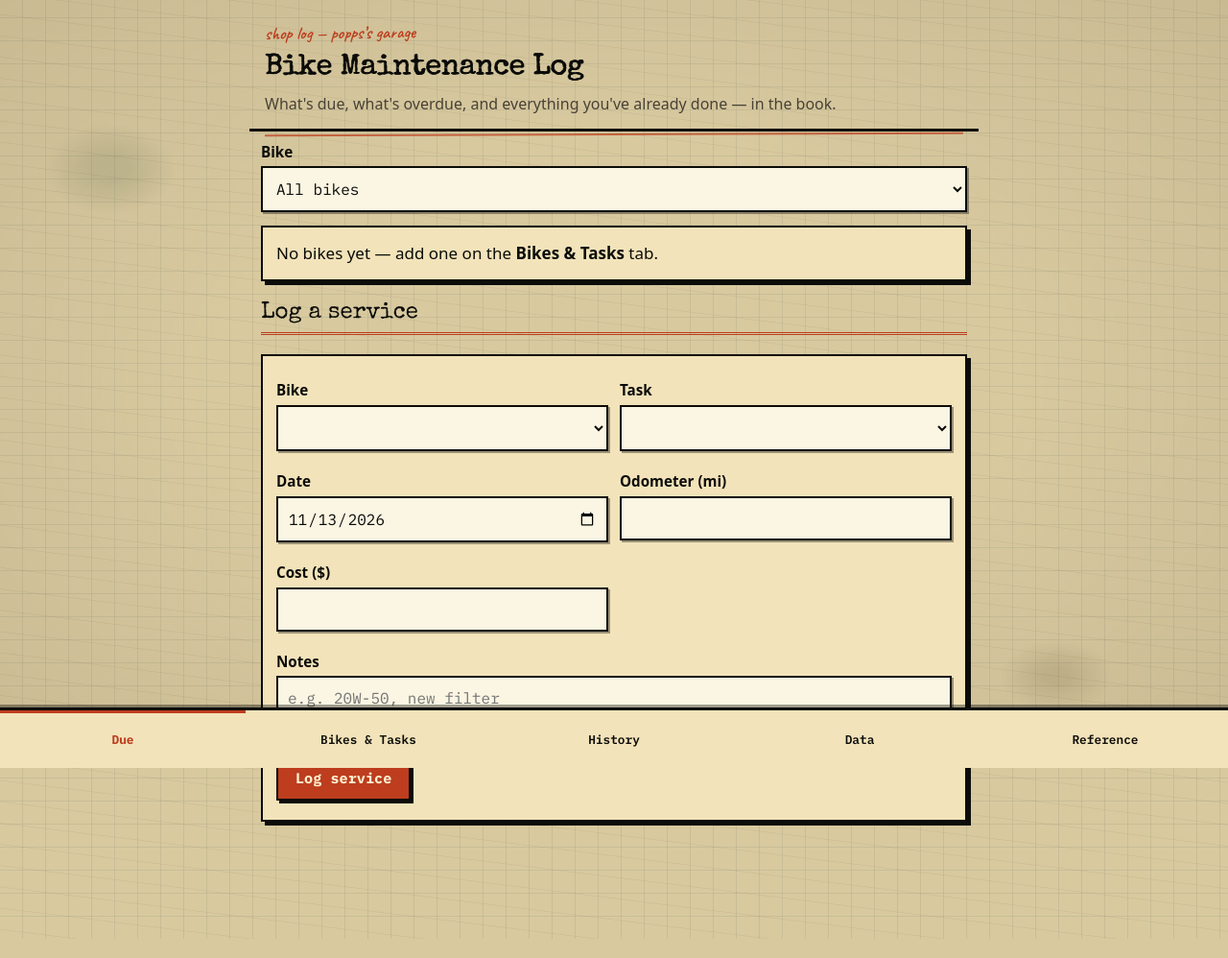
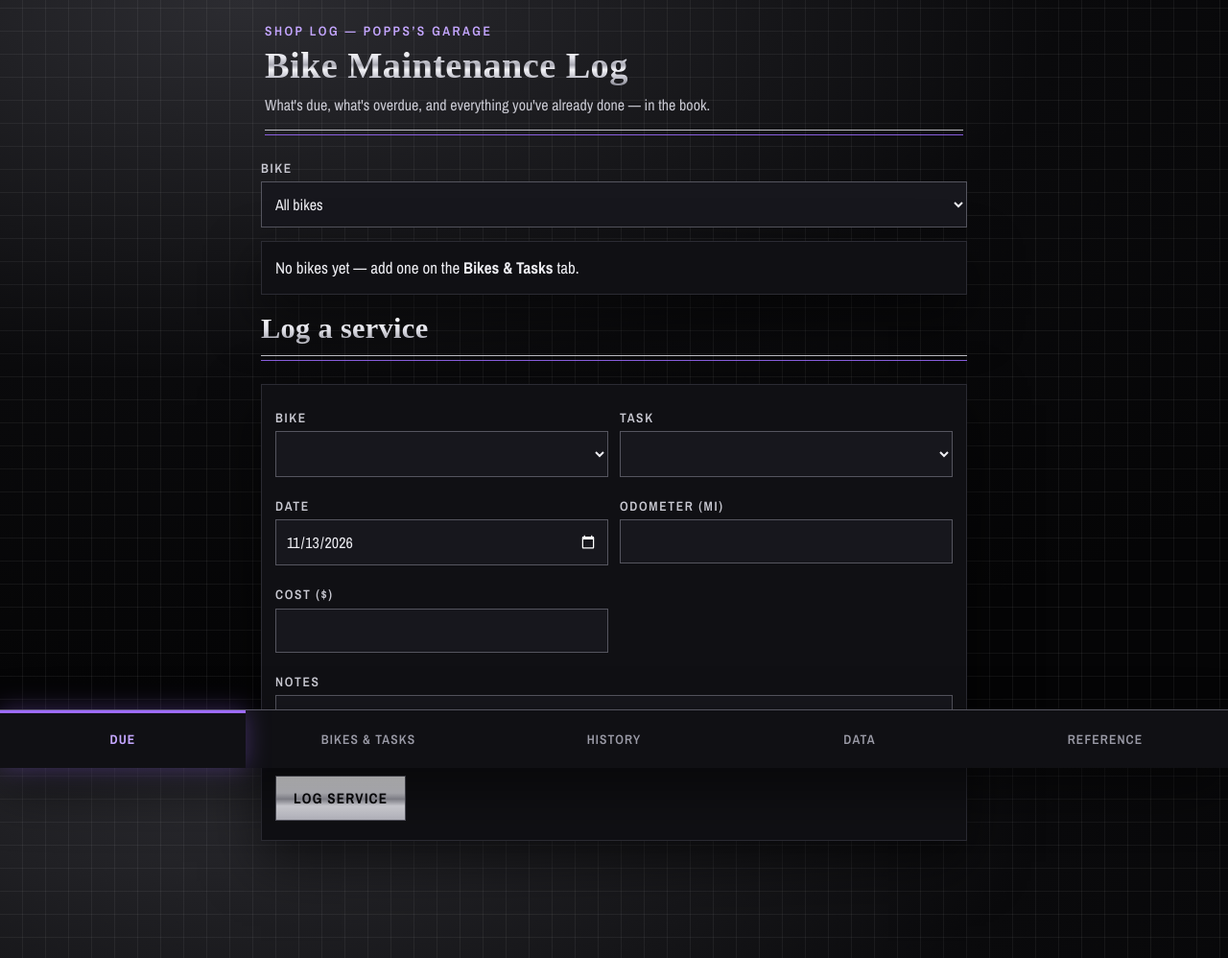
Before and after one commit to JoshuaPopps/bike-maintenance-log-pwa, a plain HTML site: page index.html in a window 1280 px wide. Shown: the whole page at 96% size. Drawn offline with nearby package versions, Linux system fonts and the light colour scheme; a web font is replaced by a local one.

Commit message:
1990 Treatment restyle: tank black, chrome, purple glow

```diff
--- a/index.html
+++ b/index.html
@@ -1,16 +1,16 @@
 <!DOCTYPE html>
-<html lang="en">
+<html lang="en" data-theme="1990">
 <head>
 <meta charset="utf-8">
 <meta name="viewport" content="width=device-width, initial-scale=1, viewport-fit=cover">
 <title>Bike Maintenance Log</title>
 <meta name="description" content="A maintenance logbook for motorcycles. Track oil, tires, primary fluid, and every other service by miles and months — and see what's due before it bites you. Works offline, data stays on your device.">
-<meta name="theme-color" content="#d8c99f">
+<meta name="theme-color" content="#070709">
 <link rel="manifest" href="manifest.webmanifest">
 <link rel="icon" href="icons/icon-192.png">
 <link rel="preconnect" href="https://fonts.googleapis.com">
 <link rel="preconnect" href="https://fonts.gstatic.com" crossorigin>
-<link href="https://fonts.googleapis.com/css2?family=Caveat:wght@600;700&family=Chivo:wght@400;600;700&family=IBM+Plex+Mono:wght@400;600;700&family=Special+Elite&display=swap" rel="stylesheet">
+<link href="https://fonts.googleapis.com/css2?family=Archivo+Narrow:wght@400;500;600;700&family=UnifrakturCook:wght@700&display=swap" rel="stylesheet">
 <link rel="stylesheet" href="styles.css">
 </head>
 <body>
--- a/styles.css
+++ b/styles.css
@@ -1,198 +1,278 @@
-/* Bike Maintenance Log — Evo Wiring Planner visual system (palette 1a):
-   warm aged-cream shop paper, blue-green graph grid, heavy black ink,
-   typewriter display type, red-wire accent. No gradients on surfaces,
-   no rounded corporate cards. Fonts fall back gracefully offline. */
-:root {
-  --bg: #d8c99f;
-  --surface: #f3e3ba;
-  --surface-2: #d7c392;
-  --field: #fbf5e3;
-  --ink: #0b0c09;
-  --muted: #484236;
-  --line: #181812;
-  --orange: #bd3d1e;      /* red-wire accent */
-  --orange-ink: #fff3d3;
-  --signal: #185a40;
-  --caution: #704b08;
-  --shadow: 7px 8px 0 rgba(16, 14, 9, .5);
-  --paper-grid: rgba(66, 91, 77, .105);
-  --smudge: rgba(67, 45, 20, .13);
-  --sketch: rgba(11, 12, 9, .38);
-  --patina: rgba(61, 83, 58, .14);
-  --paper-fiber: rgba(73, 54, 27, .055);
-  --radius: 0;
+/* Bike Maintenance Log — 1990 Treatment (1990 Softail scheme):
+   gloss tank black ledger, chrome headings and dates, dotted rules,
+   purple glow sparingly, Old English headings. Due dots in signal red.
+   No ring stains, no paper wash. */
+:root[data-theme="1990"] {
+  --bg: #070709;
+  --bg-deep: #040405;
+  --panel: #101014;
+  --panel-2: #17171d;
+  --panel-3: #1e1e26;
+  --ink: #ededf2;
+  --ink-soft: #c9c9d2;
+  --muted: #9a9aa6;
+  --line: #2b2b33;
+  --line-strong: #55555f;
+  --accent: #9d6bff;
+  --accent-bright: #c4a6ff;
+  --accent-dim: rgba(157, 107, 255, .16);
+  --signal: #e5483c;
+  --btn-ink: #0b0b0d;
+  --chip-bg: #17171d;
+  --chip-line: #3a3a44;
+  --head-color: #f2f2f6;
+  --photo-frame: #000;
+  --stripe-a: #9d6bff;
+  --stripe-b: #d9d9e0;
+  --grid-line: rgba(255, 255, 255, .055);
+  --shadow: 0 22px 55px rgba(0, 0, 0, .55);
+  --glow: 0 0 26px rgba(157, 107, 255, .34);
+  color-scheme: dark;
 }
 * { box-sizing: border-box; }
 body {
   margin: 0;
   background:
-    radial-gradient(ellipse at 9% 18%, var(--patina) 0 1.2%, transparent 4.2%),
-    radial-gradient(ellipse at 86% 72%, var(--smudge) 0 .8%, transparent 3.8%),
-    repeating-linear-gradient(7deg, transparent 0 9px, var(--paper-fiber) 9.5px 10px, transparent 10.5px 22px),
-    repeating-linear-gradient(0deg, transparent 0 23px, var(--paper-grid) 23px 24px),
-    repeating-linear-gradient(90deg, transparent 0 23px, var(--paper-grid) 23px 24px),
+    repeating-linear-gradient(0deg, transparent 0 23px, var(--grid-line) 23px 24px),
+    repeating-linear-gradient(90deg, transparent 0 23px, var(--grid-line) 23px 24px),
+    radial-gradient(120% 90% at 20% 0%, #2c2c31 0%, #0a0a0c 55%, #050506 100%),
     var(--bg);
+  background-attachment: fixed;
   color: var(--ink);
-  font-family: "Chivo", system-ui, -apple-system, "Segoe UI", Roboto, sans-serif;
+  font-family: "Archivo Narrow", system-ui, -apple-system, "Segoe UI", Roboto, sans-serif;
   font-size: 17px;
   line-height: 1.5;
   padding-bottom: 84px; /* room for the bottom nav */
 }
-body::before {
-  content: "";
-  position: fixed;
-  inset: 0;
-  z-index: -1;
-  pointer-events: none;
-  background:
-    radial-gradient(ellipse at 24% 88%, var(--patina) 0 5px, transparent 28px),
-    radial-gradient(ellipse at center, transparent 46%, rgba(65, 43, 20, .09) 100%);
-  mix-blend-mode: multiply;
+.chrome-text {
+  background: linear-gradient(180deg, #ffffff 0%, #e3e3ea 30%, #a8a8b2 48%, #f4f4f8 60%, #c6c6cf 78%, #8e8e99 100%);
+  -webkit-background-clip: text;
+  background-clip: text;
+  color: transparent;
 }
 .top {
   position: relative;
   padding: 22px 16px 14px;
   max-width: 760px;
   margin: 0 auto;
-  border-bottom: 3px solid var(--ink);
 }
 .top::after {
   content: "";
-  position: absolute;
-  left: 16px;
-  right: 16px;
-  bottom: -7px;
-  border-bottom: 2px solid var(--orange);
-  opacity: .72;
-  transform: rotate(-.2deg);
+  display: block;
+  height: 5px;
+  margin-top: 14px;
+  opacity: .85;
+  border-top: 1px solid #d9d9e0;
+  background: linear-gradient(#9d6bff, #9d6bff) 0 100% / 100% 1px no-repeat;
 }
 .eyebrow {
   margin: 0 0 6px;
-  color: var(--orange);
-  font-family: "Caveat", cursive;
-  font-size: 1.15rem;
-  transform: rotate(-.6deg);
-  transform-origin: left center;
+  color: var(--accent-bright);
+  font-family: "Archivo Narrow", system-ui, sans-serif;
+  font-weight: 600;
+  font-size: 0.85rem;
+  letter-spacing: .18em;
+  text-transform: uppercase;
 }
 .top h1 {
   margin: 0;
-  font-family: "Special Elite", "Courier New", serif;
-  font-weight: 400;
-  font-size: 1.9rem;
+  font-family: "UnifrakturCook", serif;
+  font-weight: 700;
+  font-size: 2.4rem;
   line-height: 1.05;
-  letter-spacing: -.01em;
-  text-shadow: .65px 0 currentColor, -.45px .35px rgba(11, 12, 9, .55);
+  letter-spacing: .01em;
+  background: linear-gradient(180deg, #ffffff 0%, #e3e3ea 30%, #a8a8b2 48%, #f4f4f8 60%, #c6c6cf 78%, #8e8e99 100%);
+  -webkit-background-clip: text;
+  background-clip: text;
+  color: transparent;
 }
-.tagline { margin: 8px 0 0; color: var(--muted); font-size: 1rem; }
+.tagline { margin: 8px 0 0; color: var(--ink-soft); font-size: 1rem; }
 main { max-width: 760px; margin: 0 auto; padding: 0 12px 24px; }
 .view { display: none; }
 .view.active { display: block; }
 h2 {
-  font-family: "Special Elite", "Courier New", serif;
-  font-weight: 400;
-  font-size: 1.5rem;
+  font-family: "UnifrakturCook", serif;
+  font-weight: 700;
+  font-size: 1.9rem;
   line-height: 1.15;
-  border-bottom: 3px double var(--orange);
-  padding-bottom: 6px;
+  letter-spacing: .01em;
+  margin: 18px 0 14px;
+  padding-bottom: 10px;
+  background: linear-gradient(180deg, #ffffff 0%, #e3e3ea 30%, #a8a8b2 48%, #f4f4f8 60%, #c6c6cf 78%, #8e8e99 100%);
+  -webkit-background-clip: text;
+  background-clip: text;
+  color: transparent;
+}
+h2::after {
+  content: "";
+  display: block;
+  height: 5px;
+  margin-top: 10px;
+  opacity: .85;
+  border-top: 1px solid #d9d9e0;
+  background: linear-gradient(#9d6bff, #9d6bff) 0 100% / 100% 1px no-repeat;
 }
 h3 {
-  font-family: "Special Elite", "Courier New", serif;
-  font-weight: 400;
-  font-size: 1.2rem;
+  font-family: "UnifrakturCook", serif;
+  font-weight: 700;
+  font-size: 1.5rem;
+  letter-spacing: .01em;
   margin: 22px 0 8px;
+  background: linear-gradient(180deg, #ffffff 0%, #e3e3ea 30%, #a8a8b2 48%, #f4f4f8 60%, #c6c6cf 78%, #8e8e99 100%);
+  -webkit-background-clip: text;
+  background-clip: text;
+  color: transparent;
 }
-h4 { margin: 0 0 4px; font-family: "Special Elite", "Courier New", serif; font-weight: 400; }
-.muted { color: var(--muted); font-family: "IBM Plex Mono", monospace; font-size: 0.82rem; line-height: 1.5; }
+h4 {
+  margin: 0 0 4px;
+  font-family: "UnifrakturCook", serif;
+  font-weight: 700;
+  font-size: 1.25rem;
+  letter-spacing: .01em;
+  color: var(--head-color);
+}
+.muted { color: var(--muted); font-family: "Archivo Narrow", system-ui, sans-serif; font-size: 0.9rem; line-height: 1.5; }
 .card {
-  background: var(--surface);
+  background: var(--panel);
   color: var(--ink);
-  border: 2px solid var(--ink);
-  border-radius: var(--radius);
+  border: 1px solid var(--line);
+  border-radius: 0;
   padding: 14px;
   margin: 14px 0;
-  box-shadow: 4px 4px 0 var(--ink);
+  box-shadow: var(--shadow);
 }
 .card .muted { color: var(--muted); }
-label { display: block; margin: 10px 0; font-weight: 600; font-size: 0.95rem; }
+label {
+  display: block;
+  margin: 10px 0;
+  font-weight: 600;
+  font-size: 0.85rem;
+  letter-spacing: .12em;
+  text-transform: uppercase;
+  color: var(--ink-soft);
+}
 input[type="text"], input[type="number"], input[type="date"],
 select, textarea {
   display: block;
   width: 100%;
   margin-top: 4px;
   padding: 11px 10px;
-  font-family: "IBM Plex Mono", monospace;
+  font-family: "Archivo Narrow", system-ui, sans-serif;
   font-size: 1rem;
-  border: 2px solid var(--ink);
-  border-radius: var(--radius);
-  background: var(--field);
+  letter-spacing: 0;
+  text-transform: none;
+  border: 1px solid var(--line-strong);
+  border-radius: 0;
+  background: var(--panel-2);
   color: var(--ink);
-  box-shadow: 2px 2px 0 var(--sketch);
+}
+input[type="file"] {
+  display: block;
+  width: 100%;
+  margin-top: 4px;
+  padding: 11px 10px;
+  font-family: "Archivo Narrow", system-ui, sans-serif;
+  font-size: 1rem;
+  border: 1px solid var(--line-strong);
+  border-radius: 0;
+  background: var(--panel-2);
+  color: var(--ink);
 }
 input:focus-visible, select:focus-visible, textarea:focus-visible,
 button:focus-visible {
-  outline: 3px solid var(--signal);
-  outline-offset: 2px;
+  outline: 2px solid #9d6bff;
+  outline-offset: 3px;
 }
 .grid { display: grid; grid-template-columns: 1fr 1fr; gap: 0 12px; }
 @media (max-width: 520px) { .grid { grid-template-columns: 1fr; } }
 button {
-  font-family: "IBM Plex Mono", monospace;
+  font-family: "Archivo Narrow", system-ui, sans-serif;
   font-weight: 700;
   font-size: 0.95rem;
+  letter-spacing: .08em;
+  text-transform: uppercase;
   padding: 12px 18px;
-  border-radius: var(--radius);
-  border: 2px solid var(--ink);
+  border-radius: 0;
+  border: 1px solid var(--line-strong);
   cursor: pointer;
   margin: 6px 6px 6px 0;
   min-height: 44px;
-  box-shadow: 3px 3px 0 var(--ink);
+  background: var(--panel-2);
+  color: var(--ink);
 }
-button:active { transform: translate(2px, 2px); box-shadow: 1px 1px 0 var(--ink); }
-button.primary { background: var(--orange); color: var(--orange-ink); }
-button.secondary { background: var(--surface); color: var(--ink); }
-button.danger { background: var(--ink); color: var(--orange-ink); }
-button.mini { padding: 4px 10px; font-size: 0.85rem; min-height: 0; float: right; box-shadow: 2px 2px 0 var(--ink); }
-button.quick { padding: 8px 12px; font-size: 0.9rem; min-height: 0; background: var(--surface-2); color: var(--ink); box-shadow: 2px 2px 0 var(--ink); }
+button:active { transform: translate(1px, 1px); }
+button.primary {
+  background: linear-gradient(180deg, #fdfdff 0%, #d7d7de 38%, #9a9aa4 52%, #e6e6ec 68%, #b9b9c2 100%);
+  color: #0b0b0d;
+  border-color: var(--line-strong);
+}
+button.secondary { background: var(--panel-2); color: var(--ink); }
+button.danger { background: var(--panel-3); color: var(--ink); border: 1.5px solid var(--line-strong); }
+button.mini { padding: 4px 10px; font-size: 0.85rem; min-height: 0; float: right; }
+button.quick { padding: 8px 12px; font-size: 0.9rem; min-height: 0; background: var(--chip-bg); color: var(--ink); border-color: var(--chip-line); }
 .badge {
-  display: inline-block;
-  font-family: "IBM Plex Mono", monospace;
-  font-size: 0.72rem;
+  display: inline-flex;
+  align-items: center;
+  gap: 7px;
+  font-family: "Archivo Narrow", system-ui, sans-serif;
+  font-size: 0.78rem;
   font-weight: 700;
-  letter-spacing: .04em;
-  padding: 3px 8px;
-  border: 2px solid var(--ink);
-  border-radius: var(--radius);
+  letter-spacing: .1em;
+  text-transform: uppercase;
+  padding: 3px 10px 3px 8px;
+  border: 1px solid var(--chip-line);
+  border-radius: 0;
   white-space: nowrap;
-  transform: rotate(-1deg);
-  box-shadow: 2px 2px 0 var(--sketch);
+  background: var(--chip-bg);
+  color: var(--ink-soft);
 }
-.badge.overdue { background: var(--orange); color: var(--orange-ink); }
-.badge.soon { background: #f6d9a0; color: var(--caution); }
-.badge.ok { background: #cfe3d2; color: var(--signal); }
-.entry { border-top: 2px dashed var(--ink); padding: 12px 0; }
+.badge::before {
+  content: "";
+  flex: 0 0 auto;
+  width: 9px;
+  height: 9px;
+  border-radius: 50%;
+  background: #3fae5a;
+}
+.badge.overdue { color: var(--signal); border-color: var(--chip-line); }
+.badge.overdue::before { background: #e5483c; box-shadow: 0 0 8px #e5483c; }
+.badge.soon { color: var(--accent-bright); }
+.badge.soon::before { background: #9d6bff; box-shadow: 0 0 8px rgba(157, 107, 255, .7); }
+.badge.ok { color: var(--ink-soft); }
+.badge.ok::before { background: #3fae5a; }
+.entry { border-top: 1px dotted var(--line-strong); padding: 12px 0; }
 .entry header { margin-bottom: 6px; }
-.detail { color: var(--muted); font-size: 0.9rem; margin: 2px 0 2px 0; }
-.taskrow { padding: 10px 0; border-top: 1px dashed var(--ink); }
+.entry header b {
+  background: linear-gradient(180deg, #ffffff 0%, #e3e3ea 30%, #a8a8b2 48%, #f4f4f8 60%, #c6c6cf 78%, #8e8e99 100%);
+  -webkit-background-clip: text;
+  background-clip: text;
+  color: transparent;
+  font-size: 1.05rem;
+}
+.detail { color: var(--muted); font-size: 0.95rem; margin: 2px 0 2px 0; }
+.taskrow { padding: 10px 0; border-top: 1px dotted var(--line-strong); }
 .taskrow:first-child { border-top: none; }
-.bikerow { padding: 10px 0; border-top: 1px dashed var(--ink); }
+.bikerow { padding: 10px 0; border-top: 1px dotted var(--line-strong); }
 .bikerow:first-child { border-top: none; }
 .bottomnav {
   position: fixed;
   left: 0; right: 0; bottom: 0;
   display: flex;
-  background: var(--surface);
-  border-top: 3px solid var(--ink);
-  box-shadow: 0 -3px 0 var(--sketch);
+  background: var(--panel);
+  border-top: 1.5px solid var(--line-strong);
+  box-shadow: var(--shadow);
   padding-bottom: env(safe-area-inset-bottom);
   z-index: 10;
 }
 .navbtn {
   flex: 1;
   background: none;
-  color: var(--ink);
-  font-family: "IBM Plex Mono", monospace;
-  font-size: 0.8rem;
+  color: var(--muted);
+  font-family: "Archivo Narrow", system-ui, sans-serif;
+  font-size: 0.85rem;
   font-weight: 600;
+  letter-spacing: .08em;
+  text-transform: uppercase;
   padding: 10px 2px;
   margin: 0;
   border: none;
@@ -200,17 +280,17 @@ button.quick { padding: 8px 12px; font-size: 0.9rem; min-height: 0; background:
   box-shadow: none;
   min-height: 60px;
 }
-.navbtn.active { color: var(--orange); font-weight: 700; box-shadow: inset 0 3px 0 var(--orange); }
+.navbtn.active { color: var(--accent-bright); font-weight: 700; box-shadow: inset 0 3px 0 var(--accent), var(--glow); }
 .toast {
   position: fixed;
   left: 12px; right: 12px; bottom: 76px;
-  background: var(--ink);
-  color: var(--surface);
-  font-family: "IBM Plex Mono", monospace;
+  background: var(--panel);
+  color: var(--ink);
+  font-family: "Archivo Narrow", system-ui, sans-serif;
   padding: 12px 16px;
-  border: 2px solid var(--orange);
-  border-radius: var(--radius);
-  box-shadow: 4px 4px 0 var(--sketch);
+  border: 1px solid var(--line-strong);
+  border-radius: 0;
+  box-shadow: var(--shadow);
   text-align: center;
   opacity: 0;
   pointer-events: none;
@@ -218,6 +298,6 @@ button.quick { padding: 8px 12px; font-size: 0.9rem; min-height: 0; background:
   z-index: 20;
 }
 .toast.show { opacity: 1; }
-.toast.error { background: var(--orange); color: var(--orange-ink); }
-a { color: var(--orange); text-underline-offset: 3px; }
+.toast.error { border-color: var(--accent); box-shadow: var(--glow); }
+a { color: var(--accent-bright); text-underline-offset: 3px; }
 a:hover { color: var(--ink); }
--- a/sw.js
+++ b/sw.js
@@ -1,6 +1,6 @@
 /* Bike Maintenance Log service worker — app-shell cache so the logbook
  * works offline in the garage. Version the cache name on release. */
-var CACHE = 'bike-maintenance-log-v6';
+var CACHE = 'bike-maintenance-log-v7';
 var ASSETS = [
   './', './index.html', './styles.css', './app.js',
   './manifest.webmanifest',
```
Also changed, not shown: manifest.webmanifest.
